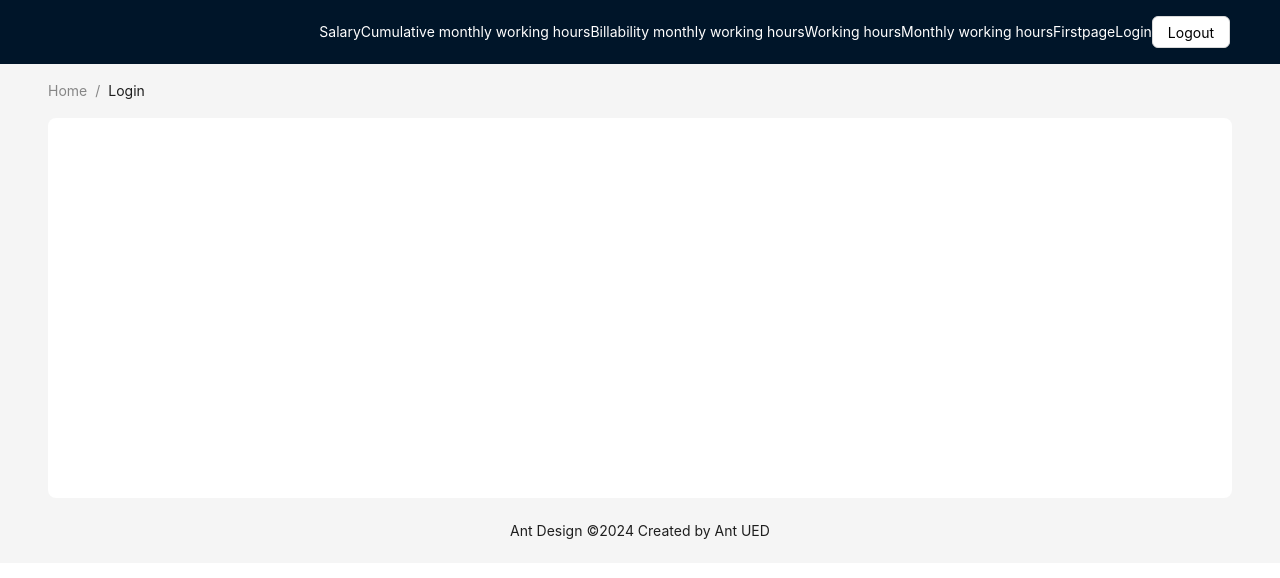
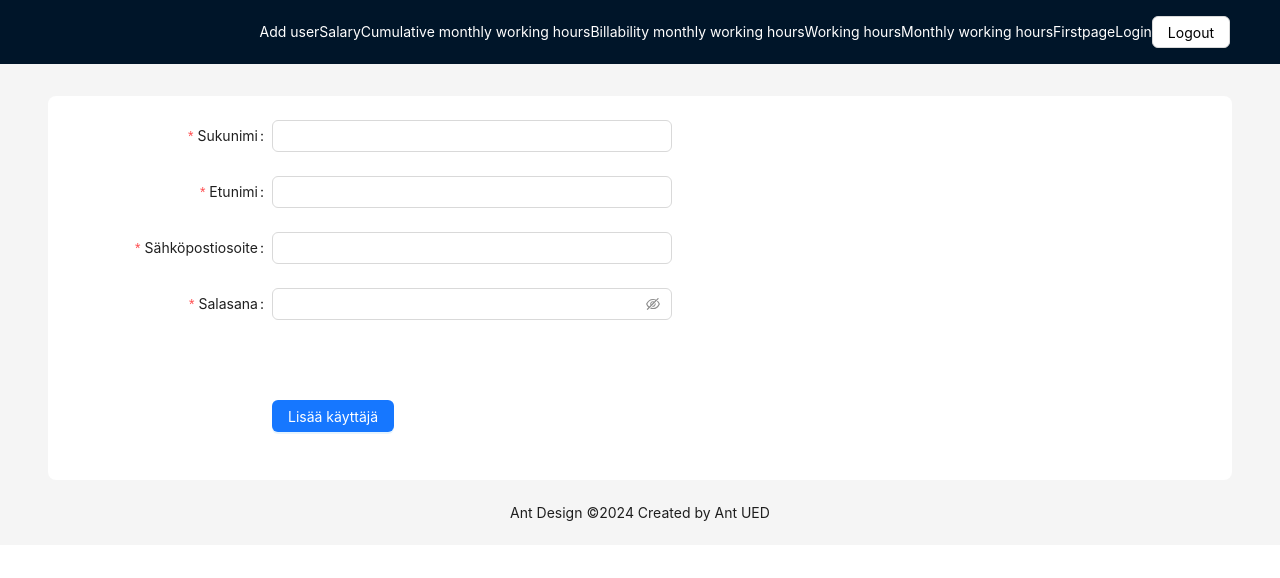
Before and after one commit to satuhalinen/reporting_system, a React (Vite) app in the folder frontend/: page /add-user in a window 1280 px wide. Shown: the top 578 px of the page. Built offline with nearby package versions, Linux system fonts and the light colour scheme; no server answers.

Commit message:
add routing and form component for AddUser

```diff
--- a/frontend/src/App.jsx
+++ b/frontend/src/App.jsx
@@ -10,6 +10,7 @@ import MonthlyWorkingHours from "./routes/MonthlyWorkingHours";
 import CumulativeMonthlyWorkingHours from "./routes/CumulativeMonthlyWorkingHours";
 import BillabilityMonthlyWorkingHours from "./routes/BillabilityMonthlyWorkingHours";
 import Salary from "./routes/Salary";
+import AddUser from "./routes/AddUser";
 
 const { Header, Content, Footer } = Layout;
 
@@ -38,6 +39,9 @@ const App = () => {
             defaultSelectedKeys={["2"]}
             style={{ flex: 1, minWidth: 0 }}
           />
+          <NavLink style={{ color: "white" }} to={`/add-user`}>
+            Add user
+          </NavLink>
           <NavLink style={{ color: "white" }} to={`/salary`}>
             Salary
           </NavLink>
@@ -69,8 +73,8 @@ const App = () => {
         </Header>
         <Content style={{ padding: "0 48px" }}>
           <Breadcrumb style={{ margin: "16px 0" }}>
-            <Breadcrumb.Item>Home</Breadcrumb.Item>
-            <Breadcrumb.Item>Login</Breadcrumb.Item>
+            <Breadcrumb.Item></Breadcrumb.Item>
+            <Breadcrumb.Item></Breadcrumb.Item>
           </Breadcrumb>
           <div
             style={{
@@ -100,6 +104,7 @@ const App = () => {
                   element={<BillabilityMonthlyWorkingHours />}
                 />
                 <Route path="salary" element={<Salary />} />
+                <Route path="add-user" element={<AddUser />} />
               </Route>
             </Routes>
           </div>
--- /dev/null
+++ b/frontend/src/routes/AddUser.jsx
@@ -0,0 +1,95 @@
+import { Button, Form, Input } from "antd";
+
+const AddUser = () => {
+  return (
+    <Form
+      name="basic"
+      labelCol={{
+        span: 8,
+      }}
+      wrapperCol={{
+        span: 16,
+      }}
+      style={{
+        maxWidth: 600,
+      }}
+      initialValues={{
+        remember: true,
+      }}
+      autoComplete="off"
+    >
+      <Form.Item
+        label="Sukunimi"
+        name="lastname"
+        rules={[
+          {
+            required: true,
+            message: "Syötä käyttäjän sukunimi!",
+          },
+        ]}
+      >
+        <Input />
+      </Form.Item>
+      <Form.Item
+        label="Etunimi"
+        name="firstname"
+        rules={[
+          {
+            required: true,
+            message: "Syötä käyttäjän etunimi!",
+          },
+        ]}
+      >
+        <Input />
+      </Form.Item>
+      <Form.Item
+        label="Sähköpostiosoite"
+        name="email"
+        value="email"
+        rules={[
+          {
+            required: true,
+            message: "Syötä käyttäjän sähköpostiosoite!",
+          },
+        ]}
+      >
+        <Input />
+      </Form.Item>
+
+      <Form.Item
+        label="Salasana"
+        name="password"
+        value="password"
+        rules={[
+          {
+            required: true,
+            message: "Syötä käyttäjän salasana!",
+          },
+        ]}
+      >
+        <Input.Password />
+      </Form.Item>
+
+      <Form.Item
+        name="remember"
+        valuePropName="checked"
+        wrapperCol={{
+          offset: 8,
+          span: 16,
+        }}
+      ></Form.Item>
+
+      <Form.Item
+        wrapperCol={{
+          offset: 8,
+          span: 16,
+        }}
+      >
+        <Button type="primary" htmlType="submit">
+          Lisää käyttäjä
+        </Button>
+      </Form.Item>
+    </Form>
+  );
+};
+export default AddUser;
```
